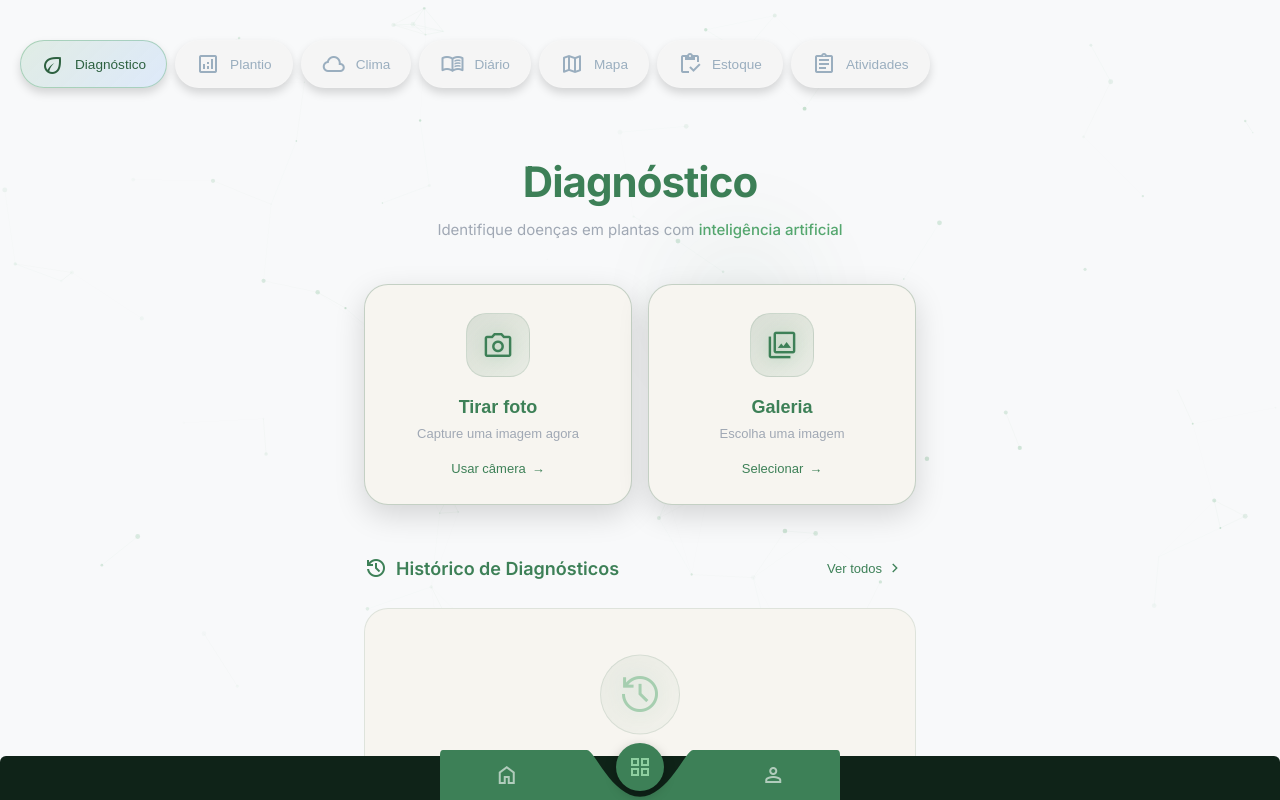
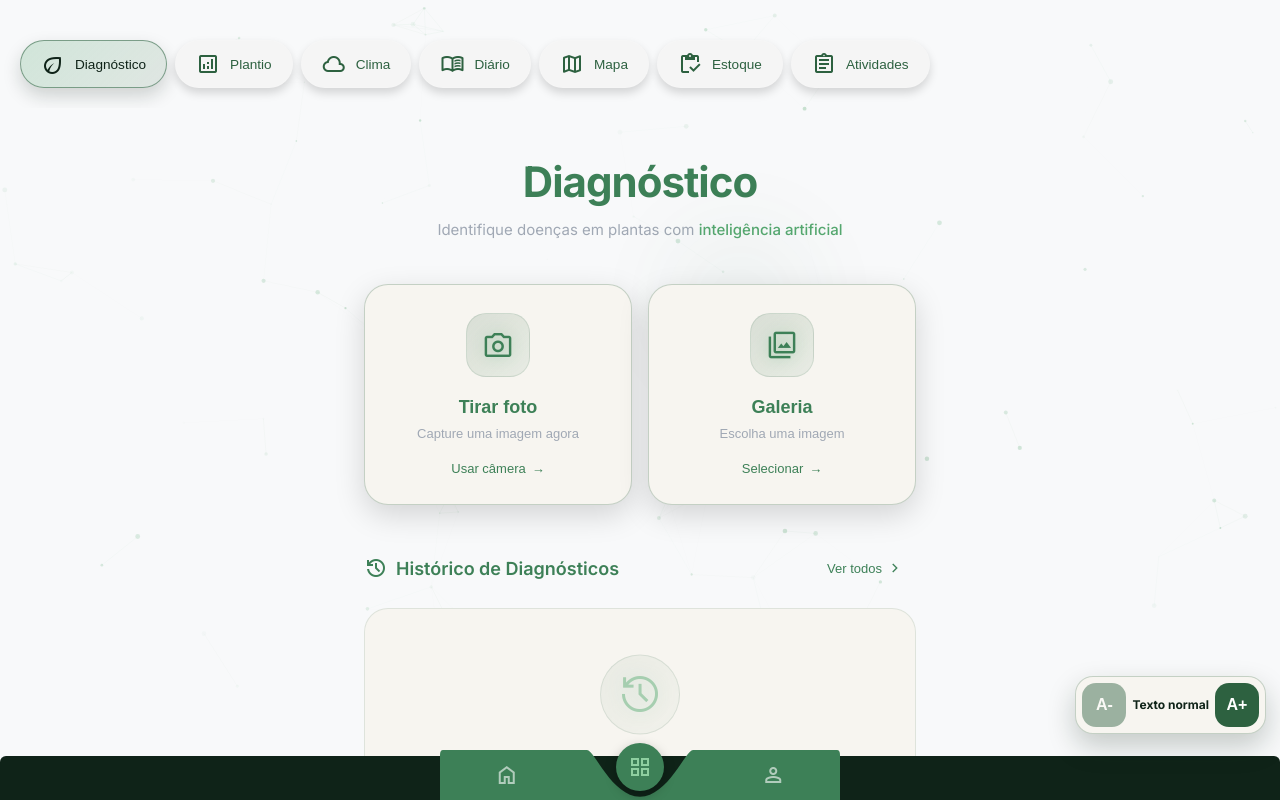
Before and after one commit to Samuel0088/teste_tcc, a React (Vite) app: page /explore in a window 1280 px wide. Built offline with nearby package versions, Linux system fonts and the light colour scheme; a web font is replaced by a local one.

Commit message:
botao de acessibilidade adicionado

```diff
--- a/src/App.jsx
+++ b/src/App.jsx
@@ -15,6 +15,7 @@ import Explore from "./pages/App/Explore"
 import SplashScreen from "./components/App/Global/SplashScreen"
 import InstallPrompt from "./components/App/Global/InstallPrompt"
 import InstallSuccess from "./components/App/Global/InstallSuccess"
+import AccessibilityTextControls from "./components/App/Global/AccessibilityTextControls"
 
 // Estilos
 import "./App.css"
@@ -152,6 +153,7 @@ const handleInstall = async () => {
               <Route path="/forgot-password" element={<ForgotPassword />} />
               <Route path="/explore" element={<Explore />} />
             </Routes>
+            <AccessibilityTextControls />
           </>
         )}
       </AnimatePresence>
--- /dev/null
+++ b/src/components/App/Global/AccessibilityTextControls.jsx
@@ -0,0 +1,43 @@
+import { useEffect, useState } from "react"
+
+const LEVELS = [
+  { label: "Texto normal", value: 1 },
+  { label: "Texto grande", value: 1.12 },
+  { label: "Texto extra grande", value: 1.24 },
+]
+
+export default function AccessibilityTextControls() {
+  const [levelIndex, setLevelIndex] = useState(() => {
+    const saved = Number(localStorage.getItem("accessibilityTextLevel"))
+    return Number.isInteger(saved) && saved >= 0 && saved < LEVELS.length ? saved : 0
+  })
+
+  useEffect(() => {
+    const level = LEVELS[levelIndex]
+    document.documentElement.style.fontSize = `${16 * level.value}px`
+    document.documentElement.dataset.textSize = String(levelIndex)
+    localStorage.setItem("accessibilityTextLevel", String(levelIndex))
+  }, [levelIndex])
+
+  return (
+    <div className="accessibility-text-controls" aria-label="Controle de tamanho do texto">
+      <button
+        type="button"
+        onClick={() => setLevelIndex((current) => Math.max(0, current - 1))}
+        disabled={levelIndex === 0}
+        aria-label="Diminuir tamanho do texto"
+      >
+        A-
+      </button>
+      <span>{LEVELS[levelIndex].label}</span>
+      <button
+        type="button"
+        onClick={() => setLevelIndex((current) => Math.min(LEVELS.length - 1, current + 1))}
+        disabled={levelIndex === LEVELS.length - 1}
+        aria-label="Aumentar tamanho do texto"
+      >
+        A+
+      </button>
+    </div>
+  )
+}
--- a/src/index.css
+++ b/src/index.css
@@ -49,6 +49,47 @@ body {
   background: #f8f9fa;
 }
 
+.accessibility-text-controls {
+  position: fixed;
+  right: 14px;
+  bottom: 66px;
+  z-index: 10000;
+  display: flex;
+  align-items: center;
+  gap: 6px;
+  padding: 6px;
+  background: #f7f5f0;
+  border: 1px solid rgba(45, 97, 64, 0.25);
+  border-radius: 18px;
+  box-shadow: 0 12px 28px rgba(15, 35, 24, 0.22);
+}
+
+.accessibility-text-controls button {
+  min-width: 44px;
+  min-height: 44px;
+  border: 0;
+  border-radius: 14px;
+  background: var(--g4);
+  color: #fff;
+  font-size: 1rem;
+  font-weight: 800;
+  cursor: pointer;
+}
+
+.accessibility-text-controls button:disabled {
+  opacity: 0.45;
+  cursor: default;
+}
+
+.accessibility-text-controls span {
+  max-width: 92px;
+  color: var(--g1);
+  font-size: 0.75rem;
+  font-weight: 700;
+  line-height: 1.1;
+  text-align: center;
+}
+
 #root {
   width: 100%;
   min-height: 100vh;
--- a/src/styles/App/AtividadesTab.css
+++ b/src/styles/App/AtividadesTab.css
@@ -413,6 +413,12 @@
 }
 
 .action-delete {
+  width: 44px;
+  min-width: 44px;
+  height: 44px;
+  padding: 0;
+  justify-content: center;
+  border-radius: 14px;
   background: rgba(255, 77, 77, 0.24);
   border: 1px solid rgba(255, 77, 77, 0.55);
   color: #ff3030;
--- a/src/styles/App/Explore.css
+++ b/src/styles/App/Explore.css
@@ -1736,9 +1736,9 @@ body {
   box-shadow: 0 5px 10px rgba(0, 0, 0, 0.15);
   border: 1px solid rgba(255, 255, 255, 0.08);
   border-radius: 40px;
-  color: #9aaebf;
+  color: var(--g4);
   font-size: 0.9rem;
-  font-weight: 500;
+  font-weight: 700;
   cursor: pointer;
   transition: all 0.2s ease;
   white-space: nowrap;
@@ -1758,9 +1758,9 @@ body {
 
 /* Hover effect */
 .explore-tab:hover {
-  background: rgba(86, 168, 112, 0.1);
-  border-color: rgba(86, 168, 112, 0.3);
-  color: var(--g4);
+  background: rgba(86, 168, 112, 0.18);
+  border-color: rgba(45, 97, 64, 0.45);
+  color: var(--g1);
   transform: translateY(-1px);
 }
 
@@ -1771,9 +1771,10 @@ body {
 
 /* Active state */
 .explore-tab.active {
-  background: linear-gradient(135deg, rgba(86, 168, 112, 0.15), rgba(0, 102, 255, 0.1));
-  border-color: rgba(86, 168, 112, 0.4);
-  color: var(--g4);
+  background: linear-gradient(135deg, rgba(86, 168, 112, 0.24), rgba(45, 97, 64, 0.12));
+  border-color: rgba(45, 97, 64, 0.55);
+  color: var(--g1);
+  box-shadow: 0 8px 18px rgba(15, 35, 24, 0.18);
 }
 
 .explore-tab.active .explore-tab-icon {
--- a/src/styles/App/Home.css
+++ b/src/styles/App/Home.css
@@ -378,9 +378,10 @@ body {
   margin-top: -50px;
   padding: 20px;
   background: linear-gradient(#F8FAFA);
+  border: 1px solid rgba(45, 97, 64, 0.14);
   border-radius: 24px;
   overflow: hidden;
-  box-shadow: 0 10px 30px rgba(0, 0, 0, 0.15);
+  box-shadow: 0 14px 34px rgba(15, 35, 24, 0.18);
 }
 
 .farm-info-card::after {
@@ -477,7 +478,8 @@ body {
 .stat-label {
   display: block;
   font-size: 11px;
-  color: var(--text-muted);
+  color: var(--g1);
+  opacity: 0.72;
   margin-bottom: 4px;
   text-transform: uppercase;
   letter-spacing: 0.5px;
@@ -525,10 +527,6 @@ body {
   font-size: 18px;
   font-weight: 600;
   color: var(--information-card);
-}
-
-.view-all-btn span {
-  background: var(--icon);
 }
 
 .section-title span {
@@ -725,6 +723,7 @@ body {
 
 .trend-indicator span:first-child {
   font-size: 16px;
+  color: inherit !important;
 }
 
 /* Card Badge */
@@ -1017,20 +1016,23 @@ body {
   display: flex;
   align-items: center;
   gap: 8px;
-  padding: 8px 16px;
-  background: var(--g5) !important;
-  border: 1px solid var(--glass-border);
-  border-radius: 30px;
-  color: var(--background) !important;
+  min-height: 44px;
+  padding: 9px 16px;
+  background: var(--g4) !important;
+  border: 1px solid var(--g4);
+  border-radius: 18px;
+  color: #fff !important;
   font-size: 13px;
-  font-weight: 500;
+  font-weight: 700;
   cursor: pointer;
   overflow: hidden;
   transition: all 0.3s ease;
+  box-shadow: 0 8px 20px rgba(45, 97, 64, 0.24);
 }
 
 .view-all-btn span:last-child {
-  font-size: 16px;
+  font-size: 22px;
+  color: #fff;
 }
 
 .view-all-btn .btn-glow {
@@ -1046,8 +1048,10 @@ body {
 }
 
 .view-all-btn:hover {
-  border-color: var(--primary);
-  color: var(--primary);
+  background: var(--g5) !important;
+  border-color: var(--g5);
+  color: #fff !important;
+  box-shadow: 0 10px 24px rgba(45, 97, 64, 0.3);
 }
 
 .view-all-btn:hover .btn-glow {
```
